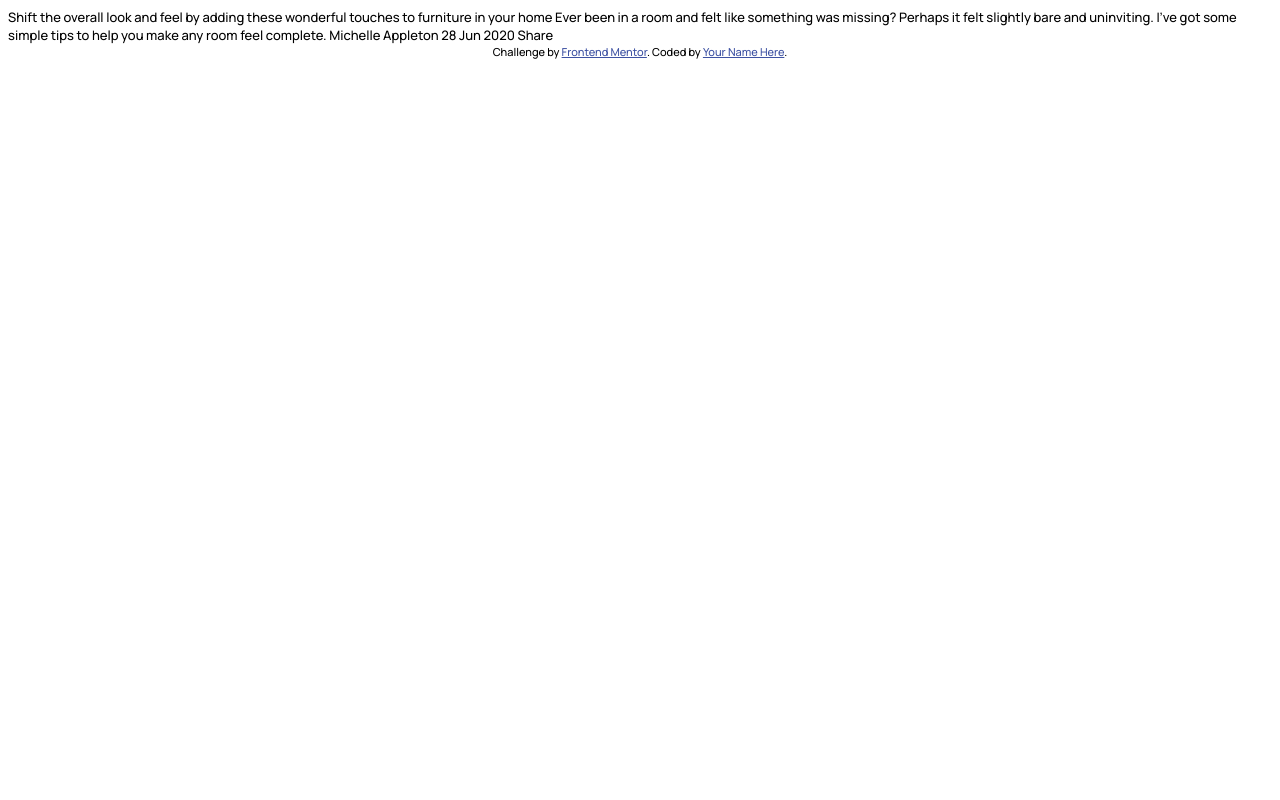
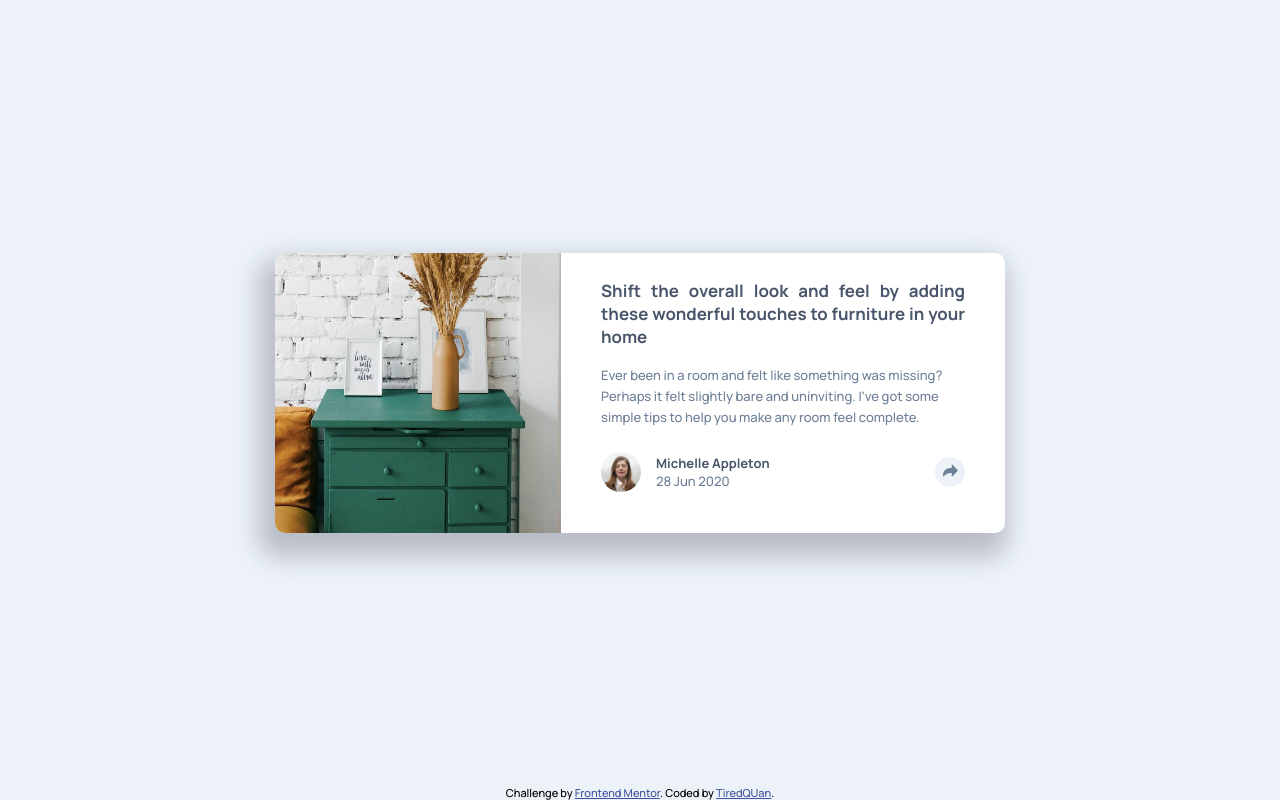
Before and after one commit to TiredQuan/article-preview-component-master, a plain HTML site: page index.html in a window 1280 px wide. Drawn offline with Linux system fonts and the light colour scheme.

Commit message:
almost done

```diff
--- a/dist/css/main.css
+++ b/dist/css/main.css
@@ -4,7 +4,135 @@
 }
 
 body {
+  height: 100vh;
+  margin: 0;
   font-size: 13px;
   font-family: 'Manrope', sans-serif;
+  display: -webkit-box;
+  display: -ms-flexbox;
+  display: flex;
+  -webkit-box-orient: vertical;
+  -webkit-box-direction: normal;
+      -ms-flex-direction: column;
+          flex-direction: column;
+  -webkit-box-align: center;
+      -ms-flex-align: center;
+          align-items: center;
+  background-color: #ecf2f8;
+}
+
+#container {
+  height: 32rem;
+  width: 20.5rem;
+  margin: auto;
+  background-color: white;
+  border-radius: 10px;
+  -webkit-box-shadow: -7px 15px 25px 9px rgba(30, 30, 60, 0.25);
+          box-shadow: -7px 15px 25px 9px rgba(30, 30, 60, 0.25);
+}
+
+@media screen and (min-width: 800px) {
+  #container {
+    width: 45.625rem;
+    height: 17.5rem;
+    display: -webkit-box;
+    display: -ms-flexbox;
+    display: flex;
+  }
+}
+
+.left .drawers {
+  height: 200px;
+  width: 20.5rem;
+  border-radius: 10px 10px 0 0;
+}
+
+@media screen and (min-width: 800px) {
+  .left .drawers {
+    width: 17.875rem;
+    height: 17.5rem;
+    border-radius: 10px 0 0 10px;
+  }
+}
+
+.right {
+  margin: 30px 30px 0 30px;
+}
+
+@media screen and (min-width: 800px) {
+  .right {
+    margin: 10px 40px;
+  }
+}
+
+h3 {
+  font-size: 16.9px;
+  text-align: justify;
+  color: #48556a;
+  font-weight: 700;
+}
+
+#post p {
+  line-height: 1.6;
+  color: #6d7f97;
+}
+
+.profile-pic {
+  height: 2.5rem;
+  width: 2.5rem;
+  border-radius: 50%;
+  margin-right: 15px;
+}
+
+.profile-card {
+  display: -webkit-box;
+  display: -ms-flexbox;
+  display: flex;
+  -webkit-box-orient: horizontal;
+  -webkit-box-direction: normal;
+      -ms-flex-direction: row;
+          flex-direction: row;
+  -webkit-box-align: center;
+      -ms-flex-align: center;
+          align-items: center;
+  -webkit-box-pack: justify;
+      -ms-flex-pack: justify;
+          justify-content: space-between;
+}
+
+.profile {
+  display: -webkit-box;
+  display: -ms-flexbox;
+  display: flex;
+  -webkit-box-orient: horizontal;
+  -webkit-box-direction: normal;
+      -ms-flex-direction: row;
+          flex-direction: row;
+  -webkit-box-align: center;
+      -ms-flex-align: center;
+          align-items: center;
+}
+
+.profile p {
+  color: #6d7f97;
+  font-weight: 500;
+}
+
+.profile p b {
+  color: #48556a;
+  font-weight: 700;
+}
+
+button {
+  border: none;
+  background-color: #ecf2f8;
+  width: 30px;
+  height: 30px;
+  border-radius: 50%;
+  cursor: pointer;
+}
+
+.socials {
+  display: none;
 }
 /*# sourceMappingURL=main.css.map */
--- a/dist/scss/base/_reset.scss
+++ b/dist/scss/base/_reset.scss
@@ -2,6 +2,13 @@
     box-sizing: border-box;
 }
 body {
+    height: 100vh;
+    margin: 0;
     font-size: $font-size;
     font-family: 'Manrope', sans-serif;
+    display: flex;
+    flex-direction: column;
+    align-items: center;
+    background-color: $light-grayish-blue;
+    // background-color: aqua;
 }
--- a/dist/scss/main.scss
+++ b/dist/scss/main.scss
@@ -5,3 +5,83 @@
 
 @import 'base/reset';
 @import 'base/typography';
+
+#container {
+    height: 32rem;
+    width: 20.5rem;
+    margin: auto;
+    background-color: white;
+    border-radius: 10px;
+    box-shadow: -7px 15px 25px 9px rgba(30,30,60,0.25);
+    @media  screen and  (min-width:800px){
+        width: 45.625rem;
+        height: 17.5rem;
+        display: flex;
+
+    }
+}
+.left .drawers {
+    height: 200px;
+    width: 20.5rem;
+    // display: none;
+    border-radius: 10px 10px 0 0;
+    @media  screen and  (min-width:800px){
+        width: 17.875rem;
+        height: 17.5rem;
+        border-radius: 10px 0 0 10px;
+        // background-size: contain;
+    }
+}
+.right {
+    margin: 30px 30px 0 30px;
+    @media  screen and  (min-width:800px){
+        margin: 10px 40px;
+    }
+}
+h3 {
+    font-size: $font-size*1.3;
+    text-align: justify;
+    color: $very-dark-grayish-blue;
+    font-weight: map-get($weights , bold );
+}
+#post p{
+    line-height: 1.6;
+    color: $desaturated-dark-blue;
+}
+.profile-pic {
+    height: 2.5rem;
+    width: 2.5rem;
+    border-radius: 50%;
+    margin-right: 15px;
+}
+.profile-card {
+    display: flex;
+    flex-direction: row;
+    align-items: center;
+    justify-content: space-between;
+}
+.profile{
+    display: flex;
+    flex-direction: row;
+    align-items: center;
+    p{
+        color: $desaturated-dark-blue;
+        font-weight: map-get($weights , regular );
+        b{
+            color: $very-dark-grayish-blue;
+            font-weight: map-get($weights , bold );
+        }
+    }
+}
+button {
+    border: none;
+    background-color: $light-grayish-blue;
+    width: 30px;
+    height: 30px;
+    border-radius: 50%;
+    cursor: pointer;
+}
+
+.socials{
+    display: none;
+}
--- a/index.html
+++ b/index.html
@@ -18,22 +18,47 @@
   </style>
 </head>
 <body>
-
+<main id="container">
+  <div class="left">
+    <img class="drawers" src="images/drawers.jpg" alt="drawers">
+  </div>
+    <div class="right">
+      <article id="post">
+        <h3>
           Shift the overall look and feel by adding these wonderful
           touches to furniture in your home
+        </h3>
 
+        <p>
           Ever been in a room and felt like something was missing? Perhaps
           it felt slightly bare and uninviting. I’ve got some simple tips
           to help you make any room feel complete.
+        </p>
 
-  Michelle Appleton
+      </article>
+      <div class="profile-card">
+        <div class="profile">
+          <img class="profile-pic" src="images/avatar-michelle.jpg" alt="Profile picture of Michelle">
+          <p>
+            <b>Michelle Appleton</b><br>
             28 Jun 2020
+          </p>
+        </div>
+      <button><img src="images/icon-share.svg" alt="Share button"></button>
+    </div>
+    <div class="socials">
+      <p>Share</p>
+      <a href="#"><img src="images/icon-facebook.svg" alt="Facebook link"></a>
+      <a href="#"><img src="images/icon-twitter.svg" alt="Twitter link"></a>
+      <a href="#"><img src="images/icon-pinterest.svg" alt="Pinterest link"></a>
 
-  Share
+      </div>
 
+    </div>
+</main>
   <div class="attribution">
     Challenge by <a href="https://www.frontendmentor.io?ref=challenge" target="_blank">Frontend Mentor</a>.
-    Coded by <a href="#">Your Name Here</a>.
+    Coded by <a href="https://www.frontendmentor.io/profile/TiredQuan">TiredQUan</a>.
   </div>
 </body>
 </html>
```
Also changed, not shown: 1 other file. Lines whose indentation alone changed are shown as unchanged.
